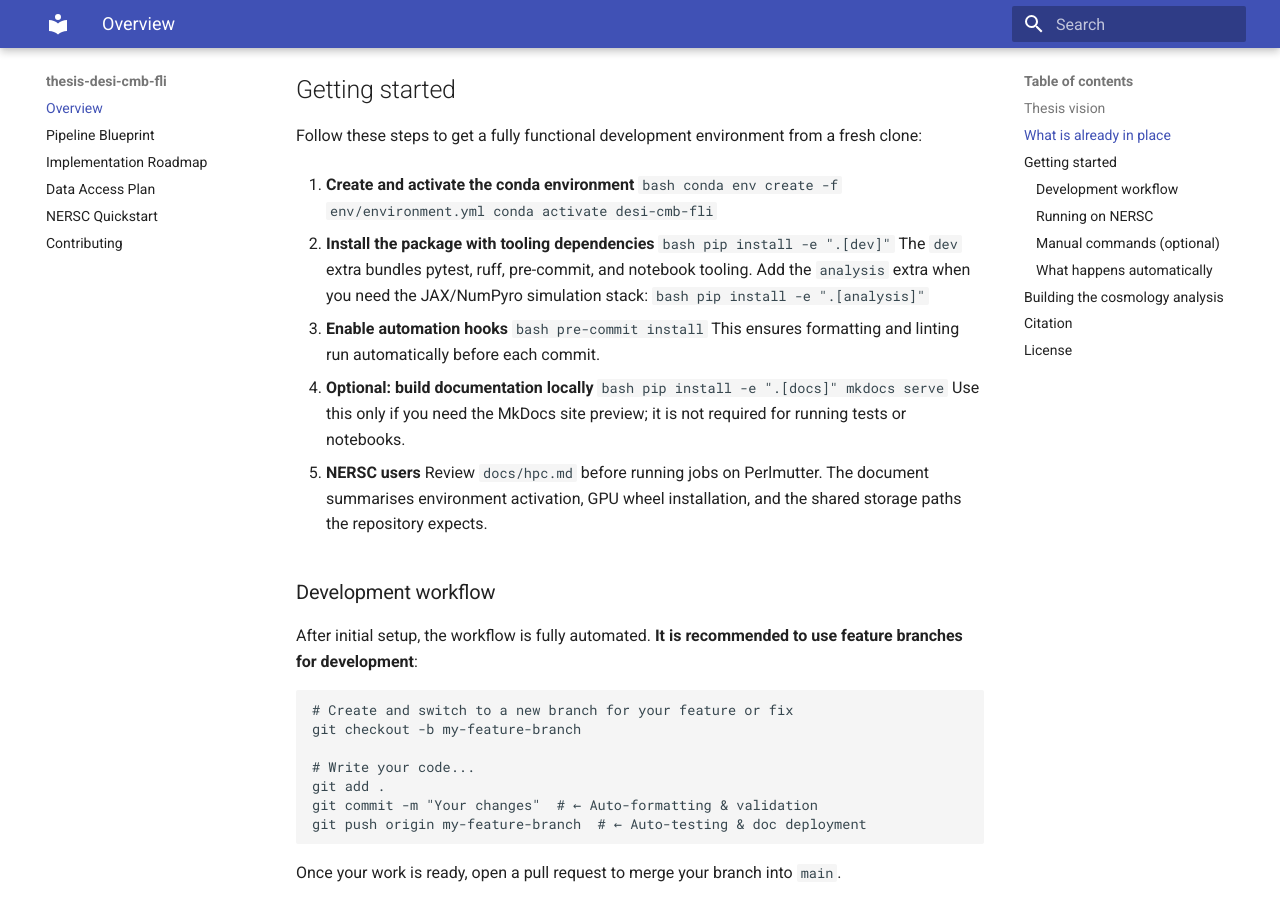
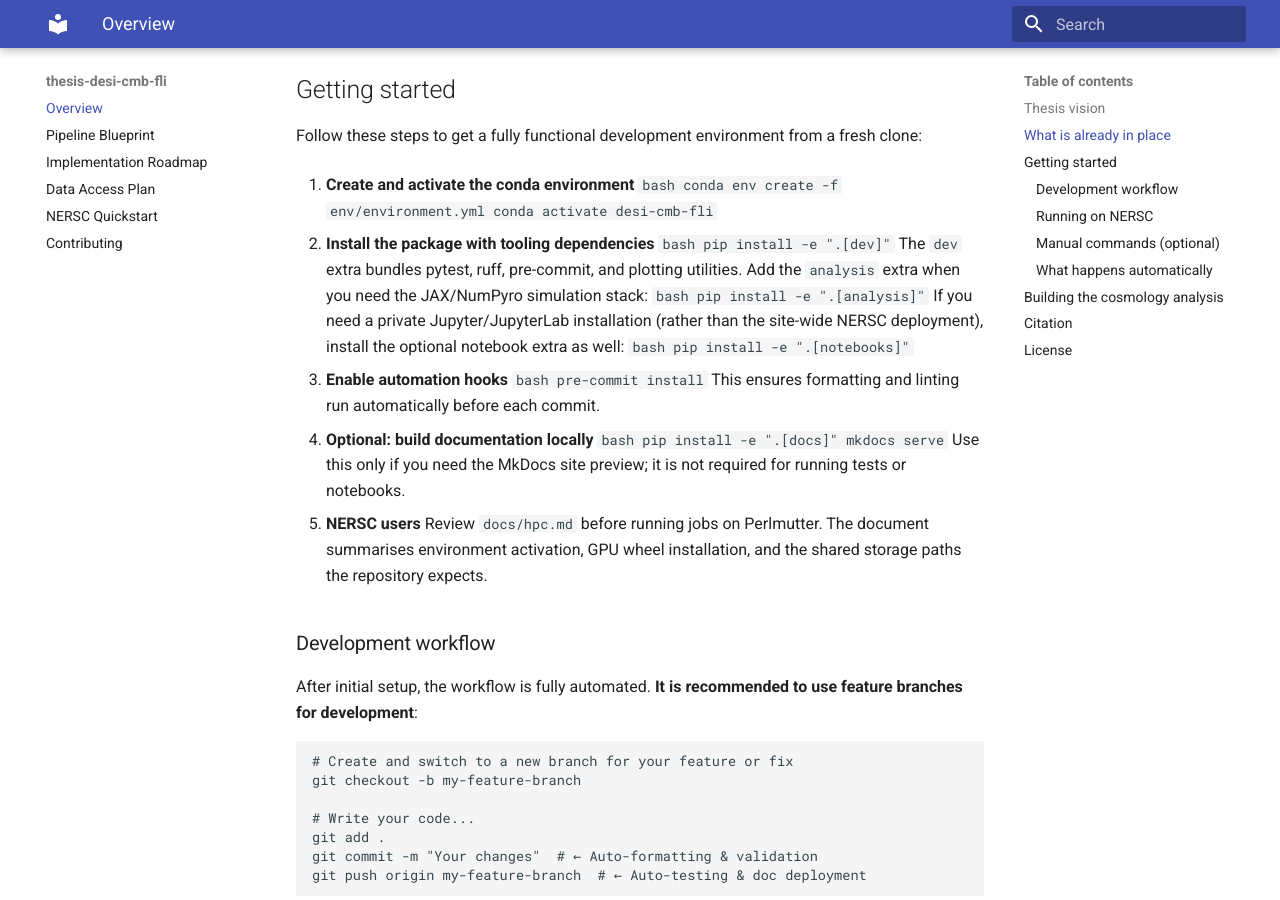
Before and after one commit to Joletaxi19/thesis-desi-cmb-fli, an MkDocs documentation site: the page built from docs/overview.md, in a window 1280 px wide and 900 px high, scrolled down 805 px. Built offline with MkDocs 1.6.1 and Material for MkDocs 9.7.7, drawn with Linux system fonts in a browser that asks for light colours.

Commit message:
groupe de dependances pour jupyter

````diff
--- a/README.md
+++ b/README.md
@@ -38,10 +38,15 @@ Follow these steps to get a fully functional development environment from a fres
   ```bash
   pip install -e ".[dev]"
   ```
-  The `dev` extra bundles pytest, ruff, pre-commit, and notebook tooling. Add the
+  The `dev` extra bundles pytest, ruff, pre-commit, and plotting utilities. Add the
   `analysis` extra when you need the JAX/NumPyro simulation stack:
   ```bash
   pip install -e ".[analysis]"
+  ```
+  If you need a private Jupyter/JupyterLab installation (rather than the
+  site-wide NERSC deployment), install the optional notebook extra as well:
+  ```bash
+  pip install -e ".[notebooks]"
   ```
 
 3. **Enable automation hooks**
--- a/pyproject.toml
+++ b/pyproject.toml
@@ -43,7 +43,6 @@ dev = [
   "ruff",
   "mypy",
   "pre-commit",
-  "jupyter",
   "ipykernel",
   "matplotlib",
   "pandas>=2.1",
@@ -55,6 +54,10 @@ analysis = [
   "jaxpm==0.1.6",
   "mpi4jax>=0.3.15",
   "jax-cosmo @ git+https://github.com/DifferentiableUniverseInitiative/jax_cosmo@master",
+]
+notebooks = [
+  "jupyter>=1.0",
+  "jupyterlab>=4.0",
 ]
 docs = [
   "mkdocs",
````
Also changed, not shown: docs/hpc.md (+3 -0 lines).
